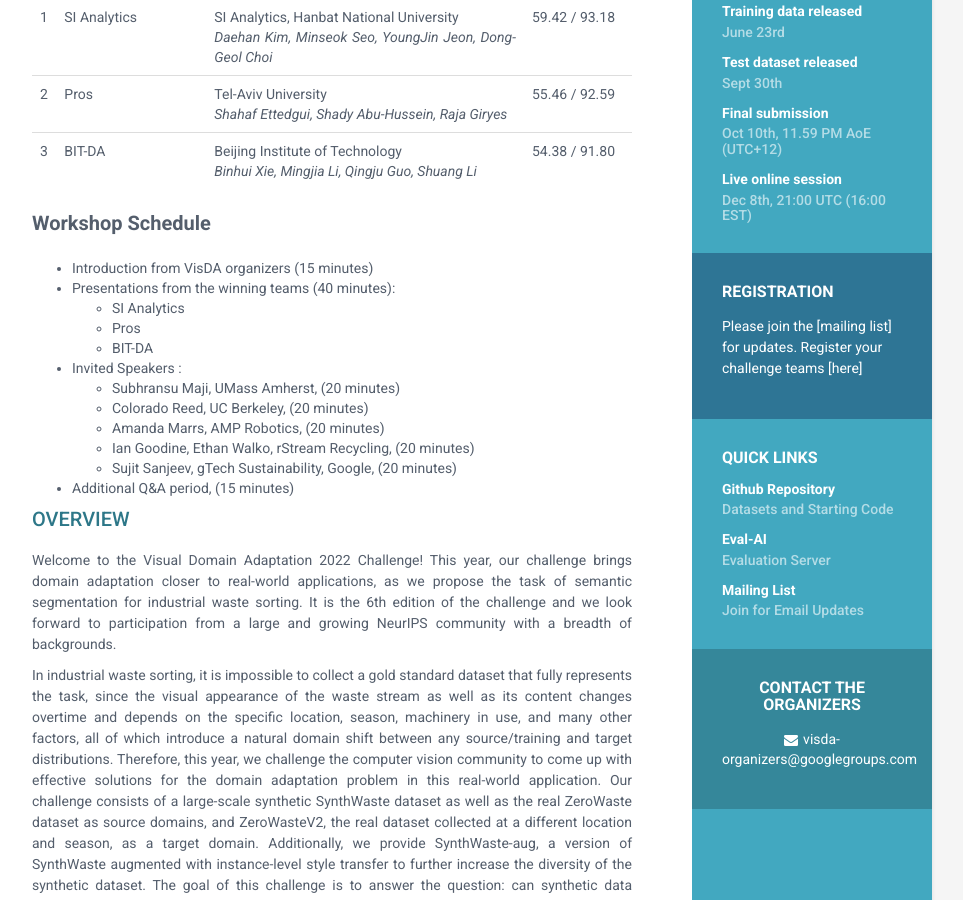
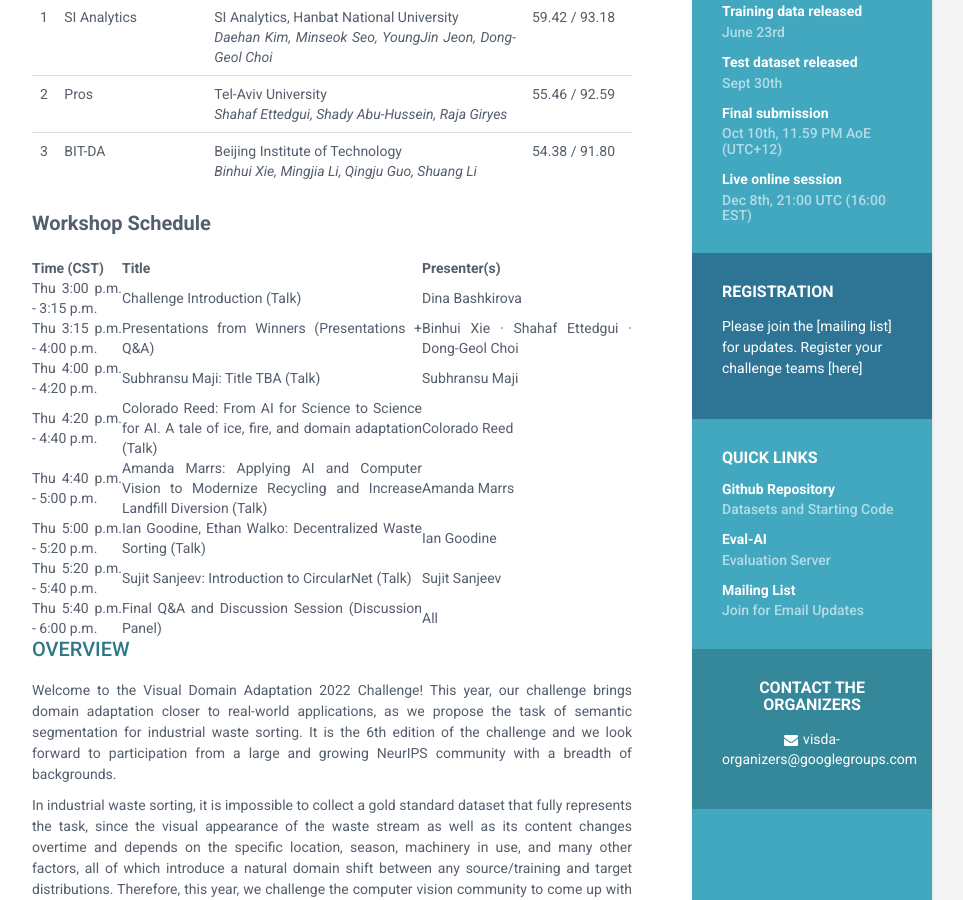
Before and after one commit to VisionLearningGroup/visda-2022, a Jekyll site: the page built from index.html, in a window 1280 px wide and 900 px high, scrolled down 442 px. Shown: the whole window, without its empty margins (188-1151 px from the left). Built offline with Jekyll 4.4.1, drawn with Linux system fonts in a browser that asks for light colours.

Commit message:
updated page with schedule

```diff
--- a/index.html
+++ b/index.html
@@ -60,7 +60,54 @@
 
 
 <b style="font-size: 20px;"> Workshop Schedule </b> </br> </br>
-<ul>
+<table>
+  <tr class="active">
+    <th width='15%'>Time (CST)</th>
+    <th width='50%'>Title</th>
+    <th>Presenter(s)</th>
+  </tr>
+  <tr>
+    <td>Thu 3:00 p.m. - 3:15 p.m.</td>
+    <td>Challenge Introduction (Talk)</td>
+    <td>Dina Bashkirova</td>
+  </tr>
+  <tr>
+    <td>Thu 3:15 p.m. - 4:00 p.m.</td>
+    <td>Presentations from Winners (Presentations + Q&amp;A)</td>
+    <td>Binhui Xie · Shahaf Ettedgui · Dong-Geol Choi</td>
+  </tr>
+  <tr>
+    <td>Thu 4:00 p.m. - 4:20 p.m.</td>
+    <td>Subhransu Maji: Title TBA (Talk)</td>
+    <td>Subhransu Maji</td>
+  </tr>
+  <tr>
+    <td>Thu 4:20 p.m. - 4:40 p.m.</td>
+    <td>Colorado Reed: From AI for Science to Science for AI. A tale of ice, fire, and domain adaptation (Talk)</td>
+    <td>Colorado Reed</td>
+  </tr>
+  <tr>
+    <td>Thu 4:40 p.m. - 5:00 p.m.</td>
+    <td>Amanda Marrs: Applying AI and Computer Vision to Modernize Recycling and Increase Landfill Diversion (Talk)</td>
+    <td>Amanda Marrs</td>
+  </tr>
+  <tr>
+    <td>Thu 5:00 p.m. - 5:20 p.m.</td>
+    <td>Ian Goodine, Ethan Walko: Decentralized Waste Sorting (Talk)</td>
+    <td>Ian Goodine</td>
+  </tr>
+  <tr>
+    <td>Thu 5:20 p.m. - 5:40 p.m.</td>
+    <td>Sujit Sanjeev: Introduction to CircularNet (Talk)</td>
+    <td>Sujit Sanjeev</td>
+  </tr>
+  <tr>
+    <td>Thu 5:40 p.m. - 6:00 p.m.</td>
+    <td>Final Q&amp;A and Discussion Session (Discussion Panel)</td>
+    <td>All</td>
+  </tr>
+</table>
+<!-- <ul>
   <li> Introduction from VisDA organizers (15 minutes) </li>
   <li> Presentations from the winning teams (40 minutes):
     <ul>
@@ -79,7 +126,7 @@
   </ul>
   </li>
     <li>Additional Q&A period, (15 minutes)</li>
-</ul>
+</ul> -->
 
 <!--
 <b style="font-size: 20px;"> Schedule </b> </br> </br>
```
